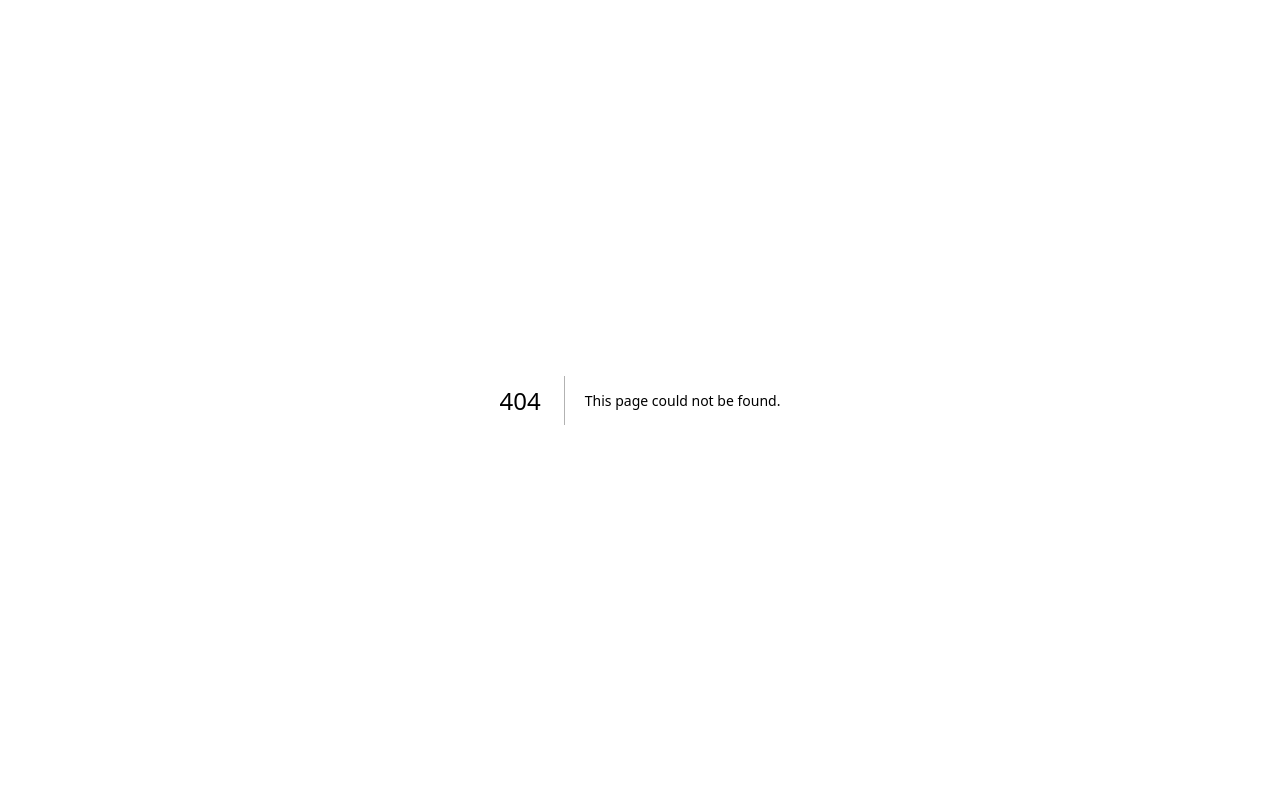
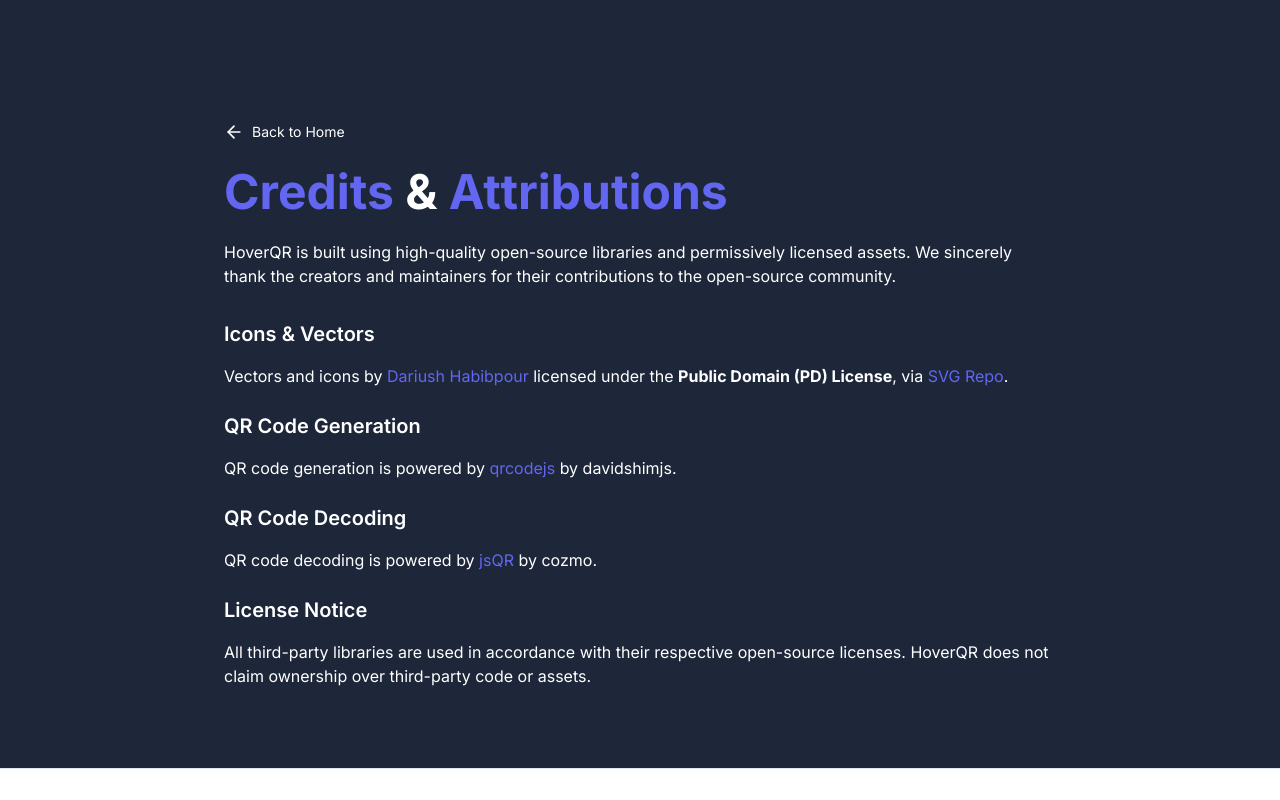
Before and after one commit to mhd101/HoverQR, a Next.js app: page /credits in a window 1280 px wide. Before the commit this address had no page. Shown: the top 800 px of the page. Built offline with nearby package versions, Linux system fonts and the light colour scheme.

Commit message:
Added credits and attribution to open source libraries and vectors to privacy policy page

```diff
--- /dev/null
+++ b/app/credits/page.tsx
@@ -0,0 +1,101 @@
+import Footer from "../components/Footer";
+import Link from "next/link";
+import { ArrowLeft } from "lucide-react";
+
+export const metadata = {
+  title: "Credits & Attributions | HoverQR",
+  description:
+    "Open-source libraries and asset attributions used by HoverQR",
+};
+
+export default function CreditsPage() {
+  return (
+    <div className="min-h-screen flex flex-col">
+      <main className="mt-20 mb-10 grow max-w-4xl mx-auto px-4 sm:px-6 lg:px-8 py-10">
+        <Link
+          href="/privacy-policy"
+          className="inline-flex items-center gap-2 mb-6 text-sm font-medium text-white hover:text-[#6366f1] transition"
+        >
+          <ArrowLeft width={20} /> Back to Home
+        </Link>
+
+        <h1 className="text-4xl sm:text-5xl font-bold mb-6">
+          <span className="text-[#6366f1]">Credits</span> & <span className="text-[#6366f1]">Attributions</span>
+        </h1>
+
+        <p className="mb-8 text-sm sm:text-base text-white">
+          HoverQR is built using high-quality open-source libraries and
+          permissively licensed assets. We sincerely thank the creators and
+          maintainers for their contributions to the open-source community.
+        </p>
+
+        <section className="space-y-4">
+          <h2 className="text-xl font-semibold">Icons & Vectors</h2>
+          <p className="text-sm sm:text-base text-white">
+            Vectors and icons by{" "}
+            <a
+              href="https://redl.ink/dariush/links?ref=svgrepo.com"
+              target="_blank"
+              rel="noopener noreferrer"
+              className="text-[#6366f1] hover:underline"
+            >
+              Dariush Habibpour
+            </a>{" "}
+            licensed under the <strong>Public Domain (PD) License</strong>, via{" "}
+            <a
+              href="https://www.svgrepo.com/"
+              target="_blank"
+              rel="noopener noreferrer"
+              className="text-[#6366f1] hover:underline"
+            >
+              SVG Repo
+            </a>.
+          </p>
+        </section>
+
+        <section className="space-y-4 mt-6">
+          <h2 className="text-xl font-semibold">QR Code Generation</h2>
+          <p className="text-sm sm:text-base text-white">
+            QR code generation is powered by{" "}
+            <a
+              href="https://github.com/davidshimjs/qrcodejs"
+              target="_blank"
+              rel="noopener noreferrer"
+              className="text-[#6366f1] hover:underline"
+            >
+              qrcodejs
+            </a>{" "}
+            by davidshimjs.
+          </p>
+        </section>
+
+        <section className="space-y-4 mt-6">
+          <h2 className="text-xl font-semibold">QR Code Decoding</h2>
+          <p className="text-sm sm:text-base text-white">
+            QR code decoding is powered by{" "}
+            <a
+              href="https://github.com/cozmo/jsQR"
+              target="_blank"
+              rel="noopener noreferrer"
+              className="text-[#6366f1] hover:underline"
+            >
+              jsQR
+            </a>{" "}
+            by cozmo.
+          </p>
+        </section>
+
+        <section className="space-y-4 mt-6">
+          <h2 className="text-xl font-semibold">License Notice</h2>
+          <p className="text-sm sm:text-base text-white">
+            All third-party libraries are used in accordance with their
+            respective open-source licenses. HoverQR does not claim ownership
+            over third-party code or assets.
+          </p>
+        </section>
+      </main>
+
+      <Footer />
+    </div>
+  );
+}
--- a/app/privacy-policy/page.tsx
+++ b/app/privacy-policy/page.tsx
@@ -1,6 +1,6 @@
 import Footer from "../components/Footer";
 import Link from "next/link";
-import { ArrowLeft } from 'lucide-react';
+import { ArrowLeft } from "lucide-react";
 
 export const metadata = {
   title: "Privacy Policy | HoverQR",
@@ -11,53 +11,51 @@
 export default function PrivacyPolicy() {
   return (
     <div className="min-h-screen flex flex-col">
-
       <main className="mt-20 mb-10 grow max-w-4xl mx-auto px-4 sm:px-6 lg:px-8 py-10">
-
         <Link
           href="/"
           className="inline-flex items-center gap-2 mb-6 text-sm font-medium text-white hover:text-[#6366f1] transition"
         >
           <ArrowLeft width={20} /> Back to Home
         </Link>
+
         <h1 className="text-4xl sm:text-5xl font-bold mb-6">
           Privacy <span className="text-[#6366f1]">Policy</span>
         </h1>
 
         <p className="mb-6 text-sm sm:text-base text-white">
           This Privacy Policy explains how the browser extension{" "}
-                    <strong>“HoverQR – Instantly Scan & Generate”</strong> handles
-                    user data. The extension is designed with privacy in mind and
-                    does not collect, store, or sell personal information.
+          <strong>“HoverQR – Instantly Scan & Generate”</strong> handles user data.
+          The extension is designed with privacy in mind and does not collect,
+          store, or sell personal information.
         </p>
 
         <section className="space-y-4">
           <h2 className="text-xl font-semibold">Data Collection</h2>
           <p className="text-sm sm:text-base text-white">
-                        The extension does not collect or transmit personally
-                        identifiable information such as names, email addresses,
-                        phone numbers, passwords, or account credentials.
+            HoverQR does not collect or transmit personally identifiable
+            information such as names, email addresses, phone numbers,
+            passwords, or account credentials.
           </p>
         </section>
 
         <section className="space-y-4 mt-6">
           <h2 className="text-xl font-semibold">Website Content Access</h2>
           <p className="text-sm sm:text-base text-white">
-                        HoverQR accesses only visible content on web pages, such as
-                        images, links, or user-selected areas, when you actively use
-                        features like hover-based scanning or snip-based scanning.
-                        All processing is performed locally within your browser and
-                        no data is sent to external servers.
+            HoverQR accesses only visible content on web pages, such as images,
+            links, or user-selected areas, when you actively use features like
+            hover-based scanning or snip-based scanning. All processing is
+            performed locally within your browser, and no data is sent to
+            external servers.
           </p>
         </section>
 
         <section className="space-y-4 mt-6">
           <h2 className="text-xl font-semibold">User Activity</h2>
           <p className="text-sm sm:text-base text-white">
-                        The extension detects user interactions such as mouse
-                        movement or clicks solely to enable its core features. This
-                        activity is processed in real time, is not logged, and is
-                        not shared with third parties.
+            The extension detects user interactions such as mouse movement or
+            clicks solely to enable its core features. This activity is processed
+            in real time, is not logged, and is not shared with third parties.
           </p>
         </section>
 
@@ -65,42 +63,61 @@
           <h2 className="text-xl font-semibold">Local Storage</h2>
           <p className="text-sm sm:text-base text-white">
             HoverQR uses browser storage to save user preferences and
-                        feature-related data, such as settings and the history of
-                        scanned or generated QR codes. This data remains on your
-                        device and can be removed at any time by clearing browser
-                        data or uninstalling the extension.
+            feature-related data, such as settings and the history of scanned or
+            generated QR codes. This data remains on your device and can be
+            removed at any time by clearing browser data or uninstalling the
+            extension.
           </p>
         </section>
 
         <section className="space-y-4 mt-6">
-                    <h2 className="text-xl font-semibold">
-                        Payments and Licensing
-                    </h2>
+          <h2 className="text-xl font-semibold">Payments and Licensing</h2>
           <p className="text-sm sm:text-base text-white">
-                        The extension does not collect or store payment information.
-                        All payments and license activations are handled by
-                        third-party payment providers. HoverQR only verifies license
-                        validity and does not have access to users’ financial
-                        details.
+            HoverQR does not collect or store payment information. All payments
+            and license activations are handled by third-party payment providers.
+            HoverQR only verifies license validity and does not have access to
+            users’ financial details.
+          </p>
+        </section>
+
+        <section className="space-y-4 mt-6">
+          <h2 className="text-xl font-semibold">Open-Source Libraries & Assets</h2>
+          <p className="text-sm sm:text-base text-white">
+            HoverQR uses open-source libraries such as{" "}
+            <strong>qrcodejs</strong> for QR code generation and{" "}
+            <strong>jsQR</strong> for QR code decoding. These libraries run
+            entirely within your browser, and no data is transmitted to their
+            authors or external servers.
+          </p>
+          <p className="text-sm sm:text-base text-white mt-2">
+            Icons and vector assets used in HoverQR are sourced from public
+            domain (PD) or permissively licensed providers. Proper attribution
+            is provided on the{" "}
+            <Link
+              href="/credits"
+              className="text-[#6366f1] hover:underline"
+            >
+              Credits
+            </Link>{" "}
+            page.
           </p>
         </section>
 
         <section className="space-y-4 mt-6">
           <h2 className="text-xl font-semibold">Data Sharing</h2>
           <p className="text-sm sm:text-base text-white">
-                        HoverQR does not sell, rent, or share user data with third
-                        parties. All processing is performed locally unless
-                        explicitly stated otherwise.
+            HoverQR does not sell, rent, or share user data with third parties.
+            All processing is performed locally unless explicitly stated
+            otherwise.
           </p>
         </section>
 
         <section className="space-y-4 mt-6">
           <h2 className="text-xl font-semibold">Security</h2>
           <p className="text-sm sm:text-base text-white">
-                        Reasonable measures are taken to ensure the extension
-                        operates securely. Since no sensitive or personal data is
-                        collected, the risk of data exposure is significantly
-                        reduced.
+            Reasonable measures are taken to ensure the extension operates
+            securely. Since no sensitive or personal data is collected, the
+            risk of data exposure is significantly reduced.
           </p>
         </section>
       </main>
```
Lines whose indentation alone changed are shown as unchanged.
